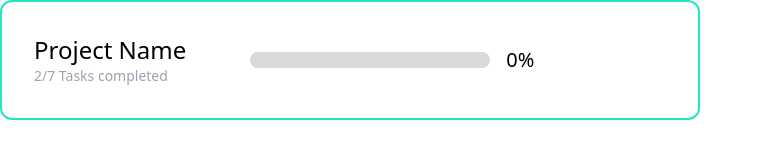
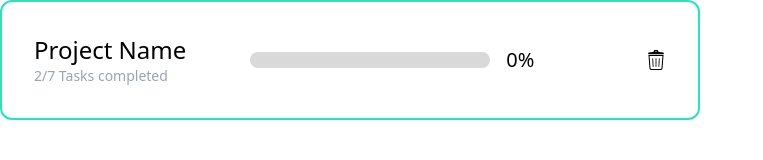
Before and after one commit to mohanadkandil/WorkMate, a Next.js app: page /projects in a window 1280 px wide. Shown: the top 160 px of the page, without its empty margins (0-763 px from the left). Built offline with nearby package versions, Linux system fonts and the light colour scheme; some icons are missing.

Commit message:
chroe: add trash svg icon

```diff
--- /dev/null
+++ b/icons/index.ts
@@ -0,0 +1 @@
+export * from "./trash";
--- /dev/null
+++ b/icons/trash.tsx
@@ -0,0 +1,25 @@
+import React from "react";
+
+export const Trash = ({ ...props }) => {
+  return (
+    <svg
+      height="800px"
+      width="800px"
+      id="_x32_"
+      xmlns="http://www.w3.org/2000/svg"
+      viewBox="0 0 512 512"
+      xmlSpace="preserve"
+      {...props}
+    >
+      <style>{".st0{fill:#000}"}</style>
+      <path
+        className="st0"
+        d="M88.594 464.731C90.958 491.486 113.368 512 140.234 512h231.523c26.858 0 49.276-20.514 51.641-47.269l25.642-335.928H62.952l25.642 335.928zM420.847 154.93l-23.474 307.496c-1.182 13.37-12.195 23.448-25.616 23.448H140.234c-13.42 0-24.434-10.078-25.591-23.132L91.145 154.93h329.702z"
+      />
+      <path
+        className="st0"
+        d="M182.954 435.339c5.877-.349 10.35-5.4 9.992-11.269l-10.137-202.234c-.358-5.876-5.401-10.349-11.278-9.992-5.877.357-10.35 5.409-9.993 11.277l10.137 202.234c.358 5.876 5.41 10.341 11.279 9.984zM256 435.364c5.885 0 10.656-4.763 10.656-10.648V222.474c0-5.885-4.771-10.648-10.656-10.648-5.885 0-10.657 4.763-10.657 10.648v202.242c.001 5.885 4.772 10.648 10.657 10.648zM329.046 435.339a10.644 10.644 0 0011.278-9.984l10.129-202.234c.348-5.868-4.116-10.92-9.993-11.277-5.877-.357-10.92 4.116-11.277 9.992L319.054 424.07c-.357 5.868 4.116 10.92 9.992 11.269zM439.115 64.517s-34.078-5.664-43.34-8.479c-8.301-2.526-80.795-13.566-80.795-13.566l-2.722-19.297C310.388 9.857 299.484 0 286.642 0H225.34c-12.825 0-23.728 9.857-25.616 23.175l-2.721 19.297s-72.469 11.039-80.778 13.566c-9.261 2.815-43.357 8.479-43.357 8.479-10.324 2.848-17.536 12.655-17.536 23.863v21.926h401.336V88.38c0-11.208-7.212-21.015-17.553-23.863zM276.318 38.824h-40.636c-3.606 0-6.532-2.925-6.532-6.532s2.926-6.532 6.532-6.532h40.636c3.606 0 6.532 2.925 6.532 6.532s-2.926 6.532-6.532 6.532z"
+      />
+    </svg>
+  );
+};
```
